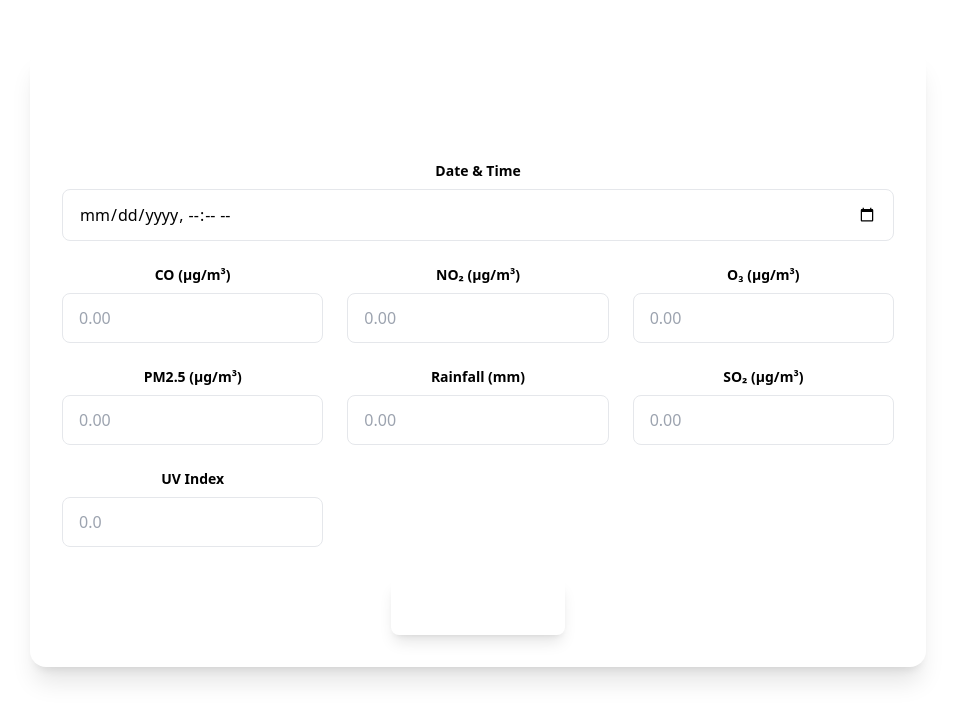
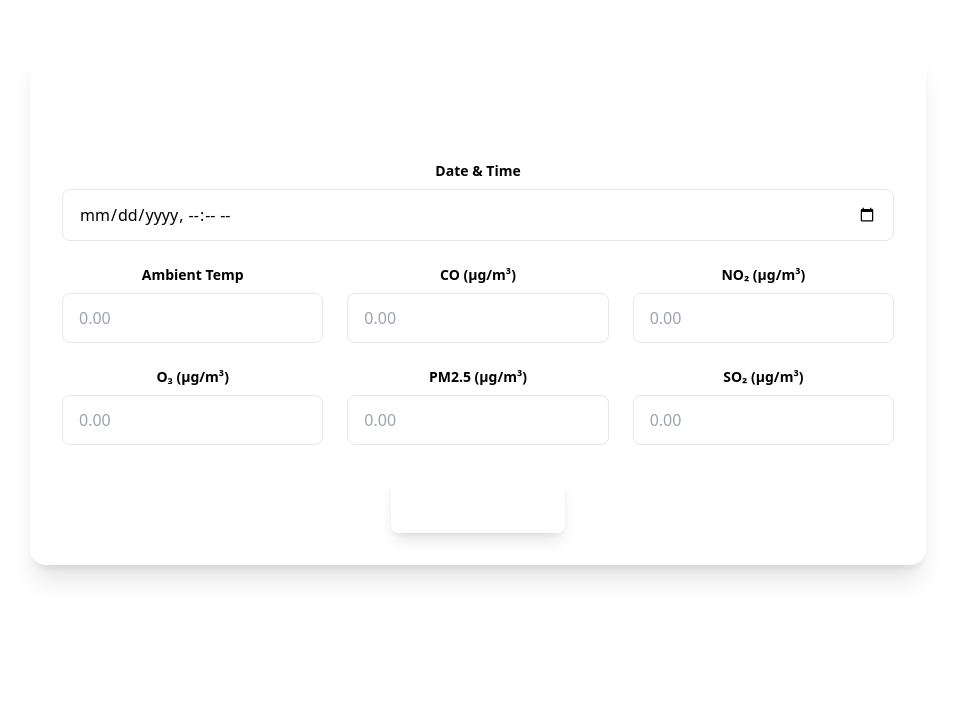
Before and after one commit to pedroaal/models_comparator, a plain HTML site: page index.html in a window 1280 px wide. Shown: the part 107-828 px from the top of the page, without its empty margins (162-1117 px from the left). After the commit the page ends 800 px from the top, so only its background shows below. Drawn offline with nearby package versions, Linux system fonts and the light colour scheme.

Commit message:
fix inputs

```diff
--- a/index.html
+++ b/index.html
@@ -70,6 +70,15 @@
                                 class="w-full px-4 py-3 border border-earth-200 rounded-lg focus:ring-2 focus:ring-earth-500 focus:border-earth-500 transition-colors">
                         </div>
 
+                        <!-- Ambient temp -->
+                        <div>
+                            <label for="ambtemp" class="block text-sm font-semibold text-earth-700 mb-2">
+                                Ambient Temp
+                            </label>
+                            <input type="number" id="ambtemp" name="ambtemp" step="0.01" placeholder="0.00" required
+                                class="w-full px-4 py-3 border border-earth-200 rounded-lg focus:ring-2 focus:ring-earth-500 focus:border-earth-500 transition-colors">
+                        </div>
+
                         <!-- CO (μg/m³) -->
                         <div>
                             <label for="cougm3" class="block text-sm font-semibold text-earth-700 mb-2">
@@ -106,31 +115,12 @@
                                 class="w-full px-4 py-3 border border-earth-200 rounded-lg focus:ring-2 focus:ring-earth-500 focus:border-earth-500 transition-colors">
                         </div>
 
-                        <!-- Rainfall -->
-                        <div>
-                            <label for="rainfall" class="block text-sm font-semibold text-earth-700 mb-2">
-                                Rainfall (mm)
-                            </label>
-                            <input type="number" id="rainfall" name="rainfall" step="0.01" placeholder="0.00" required
-                                class="w-full px-4 py-3 border border-earth-200 rounded-lg focus:ring-2 focus:ring-earth-500 focus:border-earth-500 transition-colors">
-                        </div>
-
                         <!-- SO2 (μg/m³) -->
                         <div>
                             <label for="so2ugm3" class="block text-sm font-semibold text-earth-700 mb-2">
                                 SO₂ (μg/m³)
                             </label>
                             <input type="number" id="so2ugm3" name="so2ugm3" step="0.01" placeholder="0.00" required
-                                class="w-full px-4 py-3 border border-earth-200 rounded-lg focus:ring-2 focus:ring-earth-500 focus:border-earth-500 transition-colors">
-                        </div>
-
-                        <!-- UV Index -->
-                        <div>
-                            <label for="uv_index" class="block text-sm font-semibold text-earth-700 mb-2">
-                                UV Index
-                            </label>
-                            <input type="number" id="uv_index" name="uv_index" step="0.1" min="0" max="15"
-                                placeholder="0.0" required
                                 class="w-full px-4 py-3 border border-earth-200 rounded-lg focus:ring-2 focus:ring-earth-500 focus:border-earth-500 transition-colors">
                         </div>
                     </div>
@@ -264,7 +254,7 @@
 
                 // Send JSON data to API
                 $.ajax({
-                    url: 'https://8000-01j7rcx14jtxewb0a80nyw7djy.cloudspaces.litng.ai/predict',
+                    url: 'https://refactored-tribble-w9jjqxwxp953974g-5500.app.github.dev/predict',
                     method: 'POST',
                     contentType: 'application/json',
                     data: JSON.stringify(formData),
```
